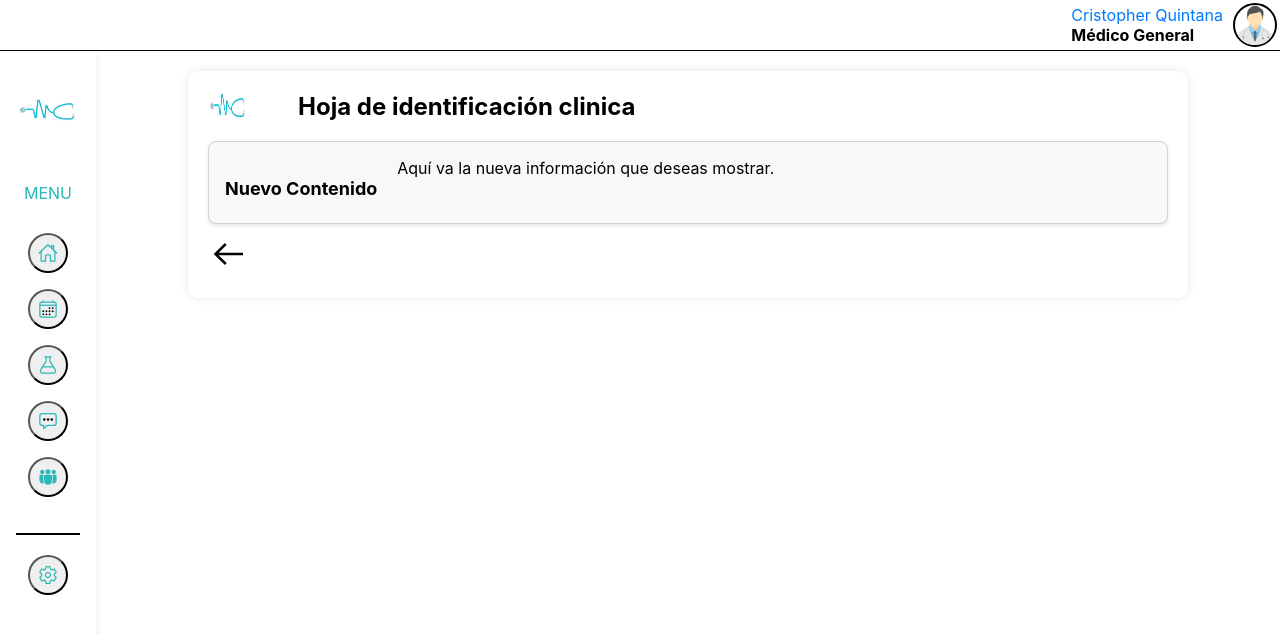
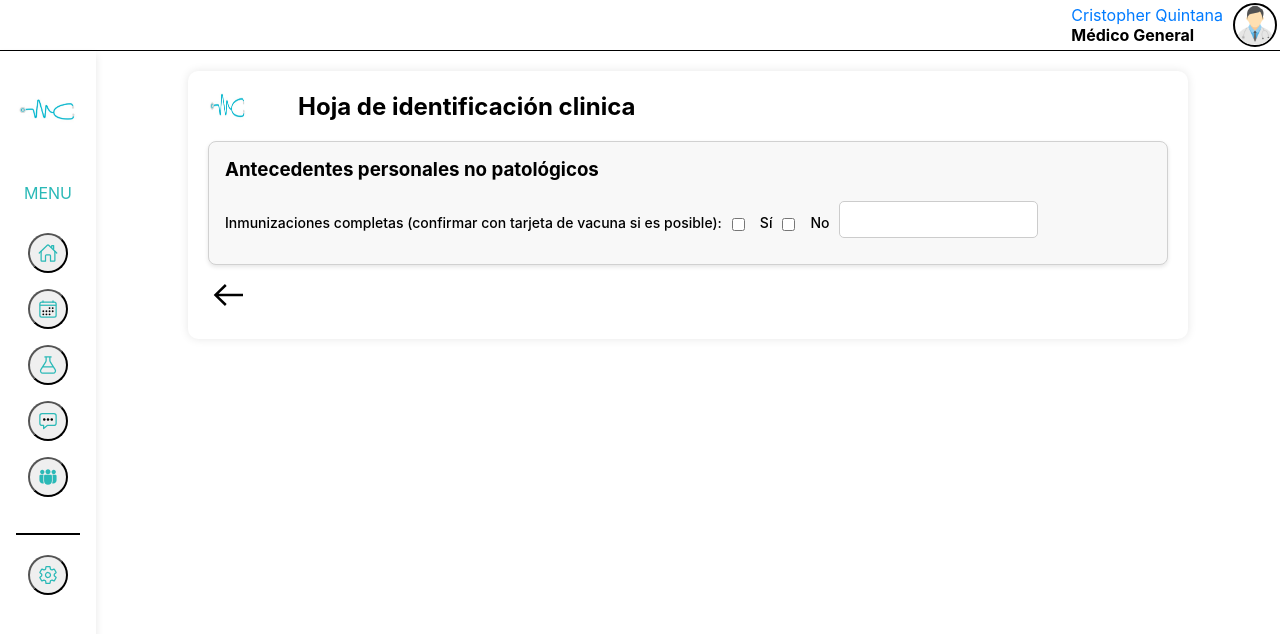
Before and after one commit to MedicalControl/MC_Web, a React (Create React App) app in the folder medicapp/: page /identificacion in a window 1280 px wide. Both pictures are taken after a click on the icon 1148 px from the left and 1310 px from the top of the page. Shown: the top 634 px of the page. Built offline with nearby package versions, Linux system fonts and the light colour scheme.

Commit message:
Se acomodan elementos
Falta agregar todos los campos a pedir

```diff
--- a/medicapp/src/components/record/HIdentificacion.css
+++ b/medicapp/src/components/record/HIdentificacion.css
@@ -307,7 +307,7 @@
 /* Aca esta el css del otro contenido de la card */
 .form-antecedentes {
   display: flex;
-  flex-wrap: wrap;
+  flex-direction: column; /* Cambia a columna para alinear verticalmente */
   gap: 20px;
   background-color: #f8f8f8;
   border: 1px solid #d1d1d1;
@@ -315,3 +315,20 @@
   padding: 16px;
   box-shadow: 0 2px 4px rgba(0, 0, 0, 0.1);
 }
+
+/* Seccion de inmunizaciones */
+.immunizations {
+  display: flex;
+  align-items: center; /* Alinea verticalmente los elementos al centro */
+  gap: 10px; /* Espacio entre el label y los checkboxes */
+}
+
+.immunization-checkbox {
+  display: flex;
+  align-items: center; /* Alinea verticalmente los elementos al centro */
+  gap: 10px; /* Espacio entre los checkboxes y el label */
+}
+
+.immunization-checkbox input {
+  margin-right: 5px; /* Espacio a la derecha del checkbox */
+}
--- a/medicapp/src/components/record/HIdentificacion.js
+++ b/medicapp/src/components/record/HIdentificacion.js
@@ -352,9 +352,35 @@ const HIdentificacion = () => {
       {currentContent === "otroContenido" && (
         <>
           <form className="form-antecedentes">
-            <h2>Nuevo Contenido</h2>
-            <p>Aquí va la nueva información que deseas mostrar.</p>
+            <h3>Antecedentes personales no patológicos</h3>
 
+            <div className="immunizations">
+              <label>
+                Inmunizaciones completas (confirmar con tarjeta de vacuna si es
+                posible):
+              </label>
+
+              <div className="immunization-checkbox">
+                <input
+                  type="checkbox"
+                  id="immunization-yes"
+                  name="immunization"
+                  value="yes"
+                />
+                <label for="immunization-yes">Sí</label>
+                <input
+                  type="checkbox"
+                  id="immunization-no"
+                  name="immunization"
+                  value="no"
+                />
+                <label for="immunization-no">No</label>
+
+                <input
+                  className="input-identificacion"
+                />
+              </div>
+            </div>
           </form>
 
           {/* Al darle click al svg lo manda al anterior contenido */}
```
Lines whose indentation alone changed are shown as unchanged.
